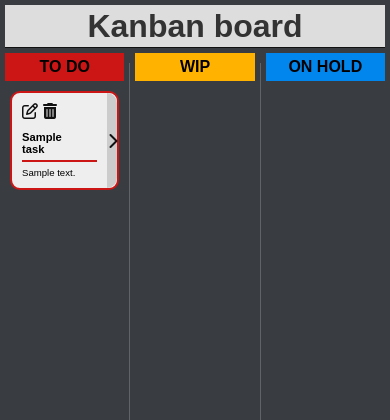
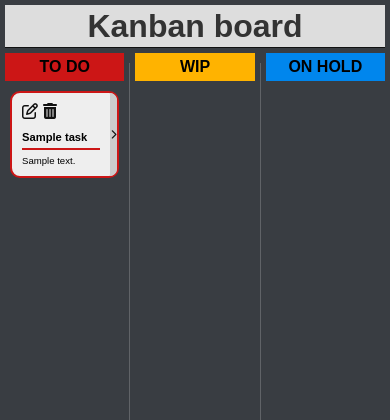
Before and after one commit to lautaroreche/Kanboard-Web-Page, a Django app: page / in a window 390 px wide. Shown: the top 420 px of the page. Run offline with Django 5.2, Linux system fonts and the light colour scheme; a user stored in the database is signed in; tables that the repository leaves empty hold one stand-in row (values such as "Sample post").

Commit message:
Improve navigation arrows

```diff
--- a/kanban_app/static/styles/style.css
+++ b/kanban_app/static/styles/style.css
@@ -169,6 +169,10 @@ h2 {
     color: var(--dark-color);
 }
 
+.fa-chevron-right, .fa-chevron-left {
+    font-size: 1.1rem;
+}
+
 
 @media screen  and (max-width: 890px) {
     .done-column, .on_hold-column-divider {
@@ -193,6 +197,10 @@ h2 {
     .superior-card {
         flex-direction: column-reverse;
     }
+
+    .fa-chevron-right, .fa-chevron-left {
+        font-size: 0.9rem;
+    }
 }
 
 
@@ -208,6 +216,10 @@ h2 {
     h2 {
         font-size: 1rem;
     }
+
+    .fa-chevron-right, .fa-chevron-left {
+        font-size: 0.6rem;
+    }
 }
 
 
```
